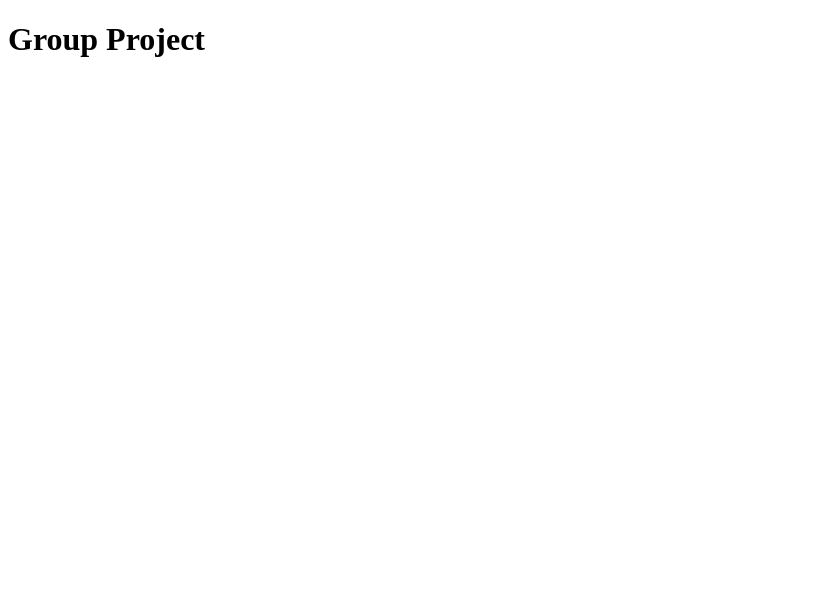
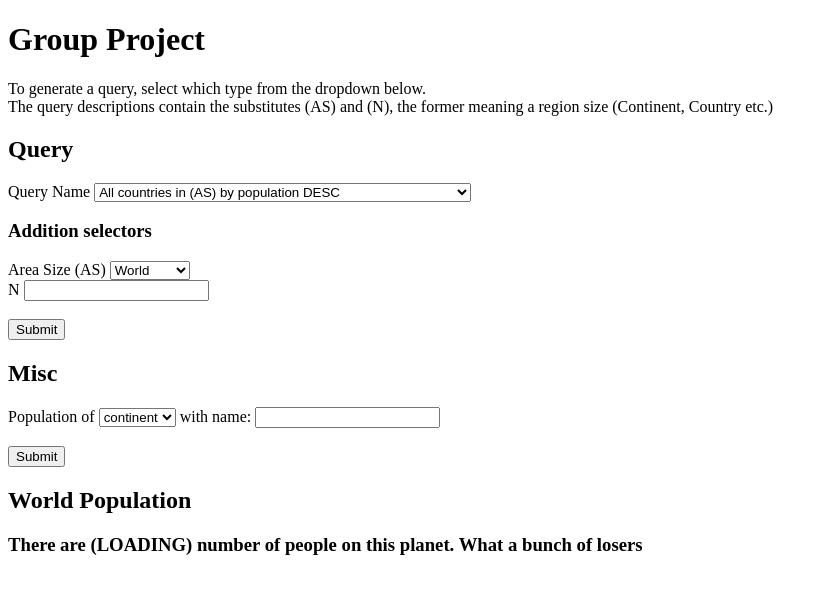
Before and after one commit to Jaso5/sm-group-project, a plain HTML site: page web/index.html in a window 1280 px wide. Shown: the whole page, without its empty margins (0-828 px from the left). Drawn offline with Linux system fonts and the light colour scheme.

Commit message:
Added frontend

```diff
--- a/web/index.html
+++ b/web/index.html
@@ -4,8 +4,66 @@
     <meta charset="UTF-8">
     <title>SM Group Project</title>
     <link rel="stylesheet" href="style.css">
+    <script src="script.js"></script>
 </head>
 <body>
     <h1>Group Project</h1>
+
+    <p>
+        To generate a query, select which type from the dropdown below.
+        <br>
+        The query descriptions contain the substitutes (AS) and (N), the former meaning a region size (Continent, Country etc.)
+    </p>
+
+    <div>
+        <h2>Query</h2>
+
+        <label for="query_name">Query Name</label>
+        <select id="query_name" name="Query Name">
+            <option value="q0">All countries in (AS) by population DESC</option>
+            <option value="q1">Top (N) populated countries in (AS) DESC</option>
+            <option value="q2">All cities in (AS) by population DESC</option>
+            <option value="q3">Top (N) populated cities in (AS) by population DESC</option>
+            <option value="q4">All capital cities in (AS) by population DESC</option>
+            <option value="q5">Top (N) populated capital cities in (AS) by population DESC</option>
+            <option value="q6">Population, city population and rural population in each (AS)</option>
+        </select>
+        <br>
+        <h3>Addition selectors</h3>
+        <label for="query_name">Area Size (AS)</label>
+        <select id="query_area_size" name="Query Area Size">
+            <option value="world">World</option>
+            <option value="continent">Continent</option>
+            <option value="region">Region</option>
+            <option value="country">Country</option>
+            <option value="district">District</option>
+        </select>
+        <br>
+        <label for="query_n">N</label>
+        <input type="number" id="query_n" name="query N" min="1"/>
+        <br><br>
+        <button id="submit_query" name="Submit" onclick="run_query()">Submit</button>
+    </div>
+
+    <div>
+        <h2>Misc</h2>
+            Population of
+            <select id="misc_area_size">
+                <option>continent</option>
+                <option>region</option>
+                <option>country</option>
+                <option>district</option>
+                <option>city</option>
+            </select>
+            with name:
+            <input id="misc_name" type="text" maxlength="32">
+            <br><br>
+            <button id="submit_misc" name="Submit" onclick="run_misc()">Submit</button>
+    </div>
+
+    <div>
+        <h2>World Population</h2>
+        <h3 id="world_pop" onload="world_population()">There are (LOADING) number of people on this planet. What a bunch of losers</h3>
+    </div>
 </body>
 </html>
--- /dev/null
+++ b/web/script.js
@@ -0,0 +1,23 @@
+
+const query_name = document.getElementById("query_name");
+const query_n = document.getElementById("query_n");
+const query_area_size = document.getElementById("query_area_size");
+
+const misc_area_size = document.getElementById("misc_area_size");
+const misc_name = document.getElementById("misc_name");
+
+const world_pop = document.getElementById("world_pop")
+
+console.log("Script loaded!");
+
+function run_query() {
+    console.log("Run query")
+}
+
+function run_misc() {
+    console.log("Run misc")
+}
+
+function world_population() {
+    world_pop.textContent = "idk lol"
+}
```
